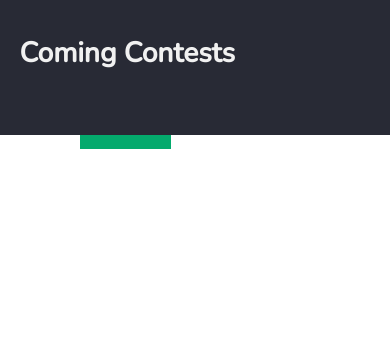
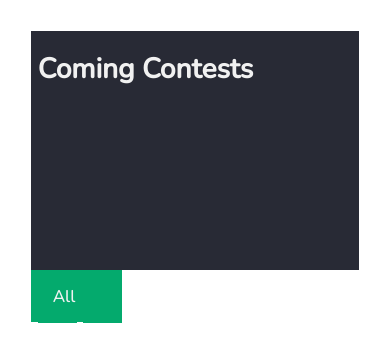
Before and after one commit to Dct-tcd/Coding-time-, a PHP site: page / in a window 390 px wide. Shown: the top 362 px of the page. Run offline with PHP 8.4, Linux system fonts and the light colour scheme.

Commit message:
responsivity

```diff
--- a/index.html
+++ b/index.html
@@ -6,26 +6,27 @@
 		<meta charset="UTF-8" />
 		<meta name="viewport"
 			content="width=device-width, initial-scale=1.0" />
-		<title>Document</title>
+			<title> Coding Contests </title>
 		<link rel="preconnect" href="https://fonts.googleapis.com">
 		<link rel="preconnect" href="https://fonts.gstatic.com" crossorigin>
 		<link href="https://fonts.googleapis.com/css2?family=Nunito:wght@300;500&display=swap" rel="stylesheet">
 	</head>
 	<body>
-		<div  class="nope" id="nav1bar" >
-		<a href="https://coding-time.herokuapp.com/" target="_blank"><h1 id="Dev">Coming Contests</h1></a>
-        <a href="https://www.kontests.net/" target="_blank"><h1 id="iop">Credits to Kontests.org</h1></a>
-       <a href="https://www.kontests.net/" target="_blank"> <img src="https://www.kontests.net/assets/logo-58ee3d2845314d4d1db299ed11663e14fbd52ea33e7aadcaea6151349ea20fc0.svg" id="img"height="50" ></a>
-	</div>
-	<hr>
+		<link rel="stylesheet" href="https://cdnjs.cloudflare.com/ajax/libs/font-awesome/4.7.0/css/font-awesome.min.css">
+		<div  class="nope" >
+			<a href="#"><h1 id="Dev">Coming Contests</h1></a>
+          <a href="https://www.kontests.net/" target="_blank"><h1 id="iop">Credits to Kontests.org</h1></a>
+          <a href="https://www.kontests.net/" target="_blank"> <img src="https://www.kontests.net/assets/logo-58ee3d2845314d4d1db299ed11663e14fbd52ea33e7aadcaea6151349ea20fc0.svg" id="img"height="50" ></a>
+		</div>
+
 <div class="d-flex justify-content-center">
 			<div class="spinner-border"
 				role="status" id="loading">
 				<span class="sr-only">Loading...</span>
 			</div>
 		</div>
-         <link rel="stylesheet" href="https://cdnjs.cloudflare.com/ajax/libs/font-awesome/4.7.0/css/font-awesome.min.css">
 			<div class="topnav" id="myTopnav">
+			  <style="clear:both"></style>
 			  <a onclick="myFunctionall()" class="kick">All</a>
 			  <a onclick="myFunctioncf()" class="kick">Codeforces</a>
 			  <a onclick="myFunctionlc()"class="kick">Leetcode</a>
@@ -36,7 +37,6 @@
 				<i class="fa fa-bars"></i>
 			  </a>
 			</div>
-			<!-- <a href="r.url">r.name</a> -->
 			<table id="employees" class="new" border="1" width="99%">
          		</table>
 	</body>
--- a/style.css
+++ b/style.css
@@ -2,8 +2,8 @@
 {
     font-size:14px;
     text-align: center;
-    margin: 60px ;
-    padding: 20px;
+    margin: 6%;
+    padding: 2%;
   }
 * {
   font-family: 'Nunito' !important;
@@ -13,7 +13,9 @@
   font-size: 1rem;
 }
 .nope{
-  position: fixed;
+           /* <link rel="stylesheet" href="https://cdnjs.cloudflare.com/ajax/libs/font-awesome/4.7.0/css/font-awesome.min.css"> */
+  overflow: auto;
+  position: relative;
  background-color: #282A35;;
  top:0px;
  bottom:84%;
@@ -24,37 +26,38 @@
 width: 100%;
 }
 #Dev{
-
-  position:fixed;
-  top: 4%;
-  left:5%;
-  margin-left: 0%;
-  margin-top: 0%;
+  position: sticky;
+  /* position:fixed; */
+  /* top: 4%;
+  left:5%; */
+  margin-left: 2%;
+  /* margin-top: 0%; */
+  float: left;
   color:#f1f1f1;
   font-family: BlinkMac System Font,Segoe UI,Roboto,Helvetica Neue,Arial,Noto Sans,Liberation Sans,sans-serif,Apple Color Emoji,Segoe UI Emoji,Segoe UI Symbol,Noto Color Emoji;
 }
 #iop{
-  position:fixed;
-  top: 1%;
-  left: 65%;
+  position: sticky;
+   /* position:fixed; */
+  /* top: 1%;
+  left: 65%; */
+  margin-right: 13%;
   float: right;
   color:#f1f1f1;;
   font-family: BlinkMac System Font,Segoe UI,Roboto,Helvetica Neue,Arial,Noto Sans,Liberation Sans,sans-serif,Apple Color Emoji,Segoe UI Emoji,Segoe UI Symbol,Noto Color Emoji;
-/* border-style: ridge; */
-/* padding: 10px 10px 10px 10px; */
 }
 #img{
   position: sticky;
-  top: 3%;
+  float: right;
+  top: 20%;
   left: 89%;
 }
 .topnav .icon {
   display: none;
 }
-    table{
+    table
+    {
       float: left;
-      /* border-style:inset; */
-    /* border: 5px solid #88aa6b; */
       margin: 50px;
       padding: 5px;
     }
@@ -70,21 +73,26 @@
       }
     table, th, td{
       border-style: hidden;
-      /* border-style:dotted; */
       border-bottom: 1px solid #ddd;
       font-family: verdana,arial,sans-serif;
-    margin: 5px;
+      margin: 4px;
    		padding: 5px;
   		border-spacing: 15px;
       border-collapse:collapse;
       table-layout: auto;
   }
+  .after-nope {
+    clear: left;
+  }
         .topnav {
+
             width: fit-content;
             width: max-content;
-            position: static;
+            display: block;
+            position: relative;
             width: fit-content;
-            height: 53px;
+            /* margin-top: auto; */
+            height: 52px;
             top: 10%;
             width: 100%;
             background-color: #04AA6D;
@@ -121,7 +129,6 @@
             .topnav a.icon {
               float: right;
               display: block;
-              /* width: max-content; */
             }
             #img{
               visibility: hidden;
@@ -132,28 +139,20 @@
             .topnav{
               mask-position: 0%;
               width: 100%;
-              /* min-width: fit-content; */
-              /* width: auto; */
-              /* height: none; */
-              /* color: max-content; */
-              /* column-width:2rem; */
               display:inline-block;
               width: fit-content;
-              /* left:0% */
               float:left;
               scroll-behavior: smooth;
             }
              .topnav a{
 
             background-color: #04AA6D;
-            /* position: absolute; */
-              min-width:fit-content;
+              /* min-width:fit-content;
               max-width:fit-content;
               float: none;
               justify-content: center;
               text-align: center;
-              align-content: center;
-              /* float: left; */
+              align-content: center; */
             }
             .topnav.responsive {position: relative;
             }
@@ -168,7 +167,6 @@
             }
             .topnav.responsive a {
               width: fit-content;
-              /* float: left; */
               display: block;
               text-align: left;
             }
```
Lines whose indentation alone changed are shown as unchanged.
